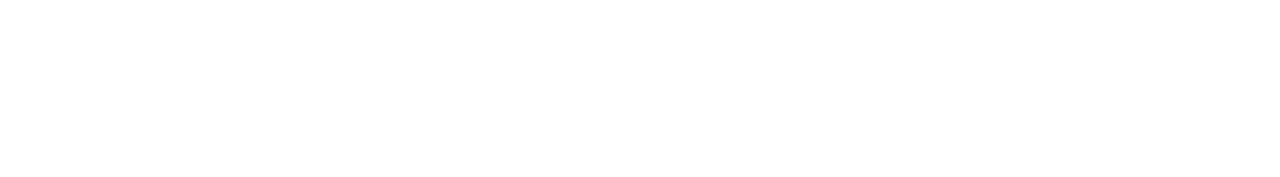
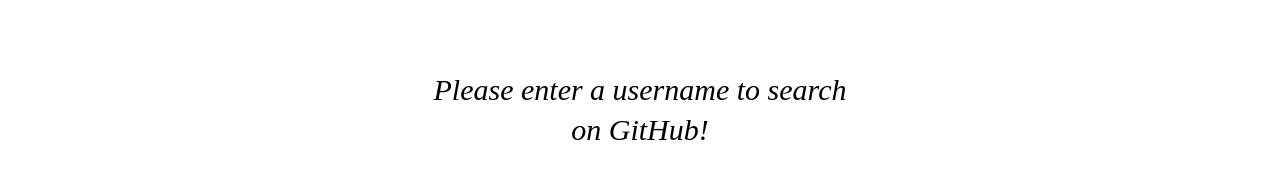
Before and after one commit to kenjarna/api-party, a React (Create React App) app: page /github in a window 1280 px wide. Shown: the part 708-885 px from the top of the page. Before the commit the page ends 800 px from the top, so only its background shows below. Built offline with nearby package versions, Linux system fonts and the light colour scheme; a web font is replaced by a local one.

Commit message:
Make route for matching github username

```diff
--- a/src/GitHub.js
+++ b/src/GitHub.js
@@ -1,5 +1,6 @@
 import React, { Component } from 'react'
 import './GitHub.css'
+import { Route } from 'react-router-dom'
 
 class GitHub extends Component {
     state = {
@@ -35,6 +36,8 @@
                         <button type="submit">Find GitHub user</button>
                     </div>
                 </form>
+                <Route path="/github/:username" render={(props) => <h3>You serached for {props.match.params.username}</h3>} />
+                <Route exact path="/github" render={() => <h3> Please enter a username to search on GitHub!</h3>} />
             </div>
         )
     }
```
